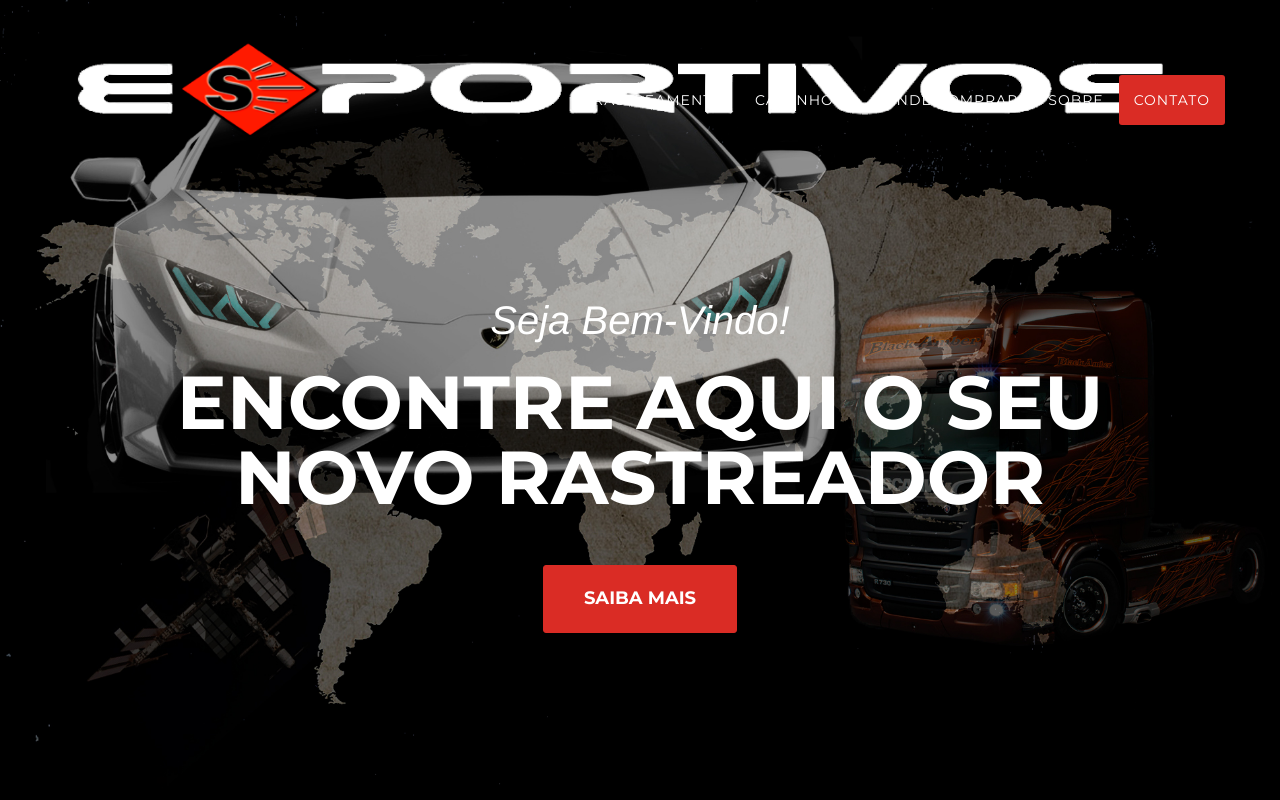
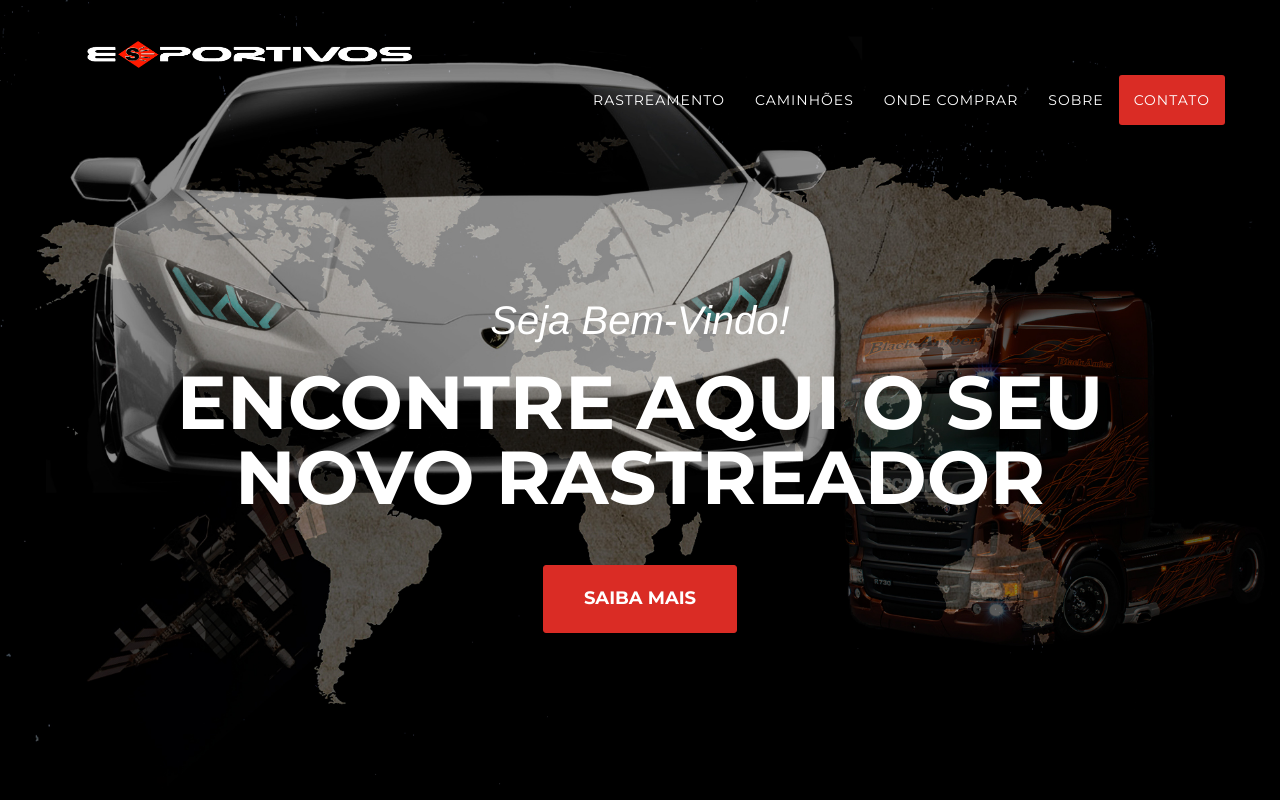
Before and after one commit to WilliamCorreia/esportivos1, a website: page index.html in a window 1280 px wide. Shown: the top 800 px of the page. Drawn offline with nearby package versions, Linux system fonts and the light colour scheme; a web font is replaced by a local one.

Commit message:
alteração logo
tamanho do logo

```diff
--- a/index.html
+++ b/index.html
@@ -44,8 +44,10 @@
                 <button type="button" class="navbar-toggle" data-toggle="collapse" data-target="#bs-example-navbar-collapse-1">
                     <span class="sr-only">Toggle navigation</span> Home <i class="fa fa-bars"></i>
                 </button>
+                <div class="col-md-4">
                 <a class="navbar-brand page-scroll" href="#page-top">
                 <img src="img/logos/logobranco.png" class="img-responsive"></a>
+                </div>
             </div>
 
             <!-- Collect the nav links, forms, and other content for toggling -->
```
